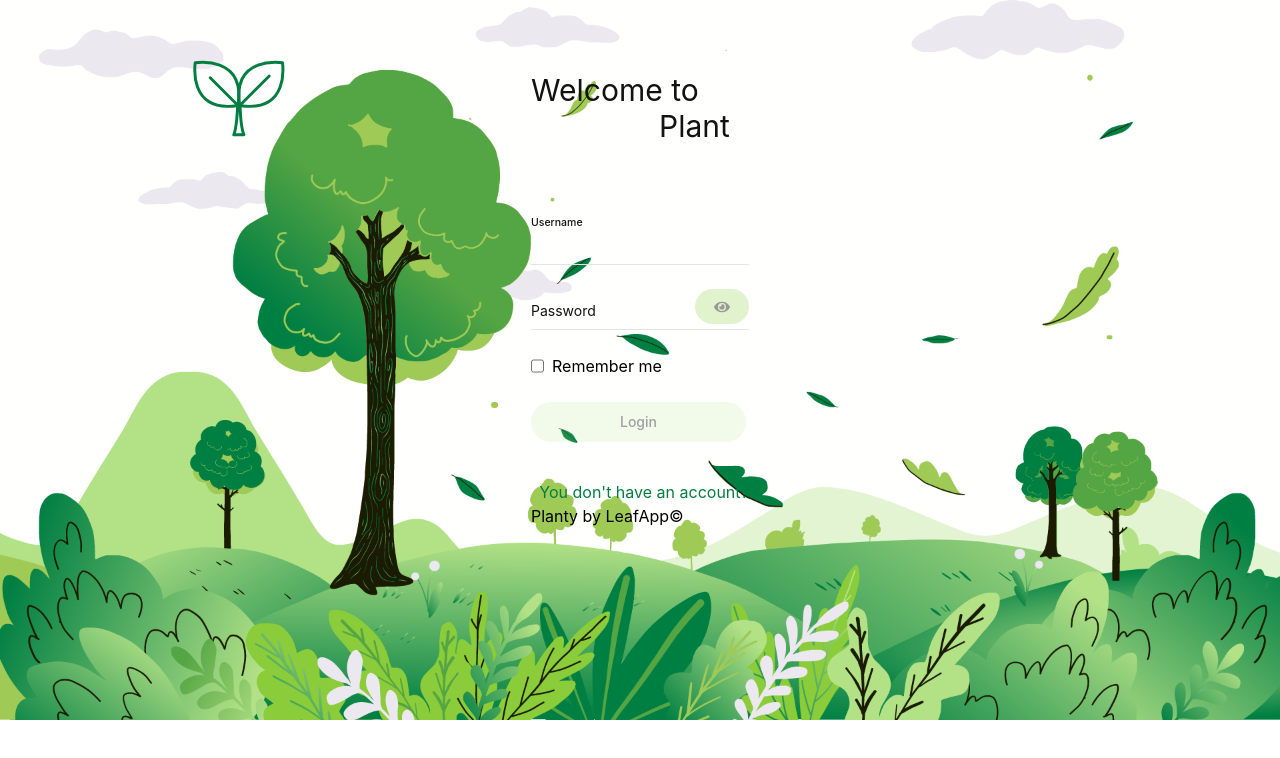
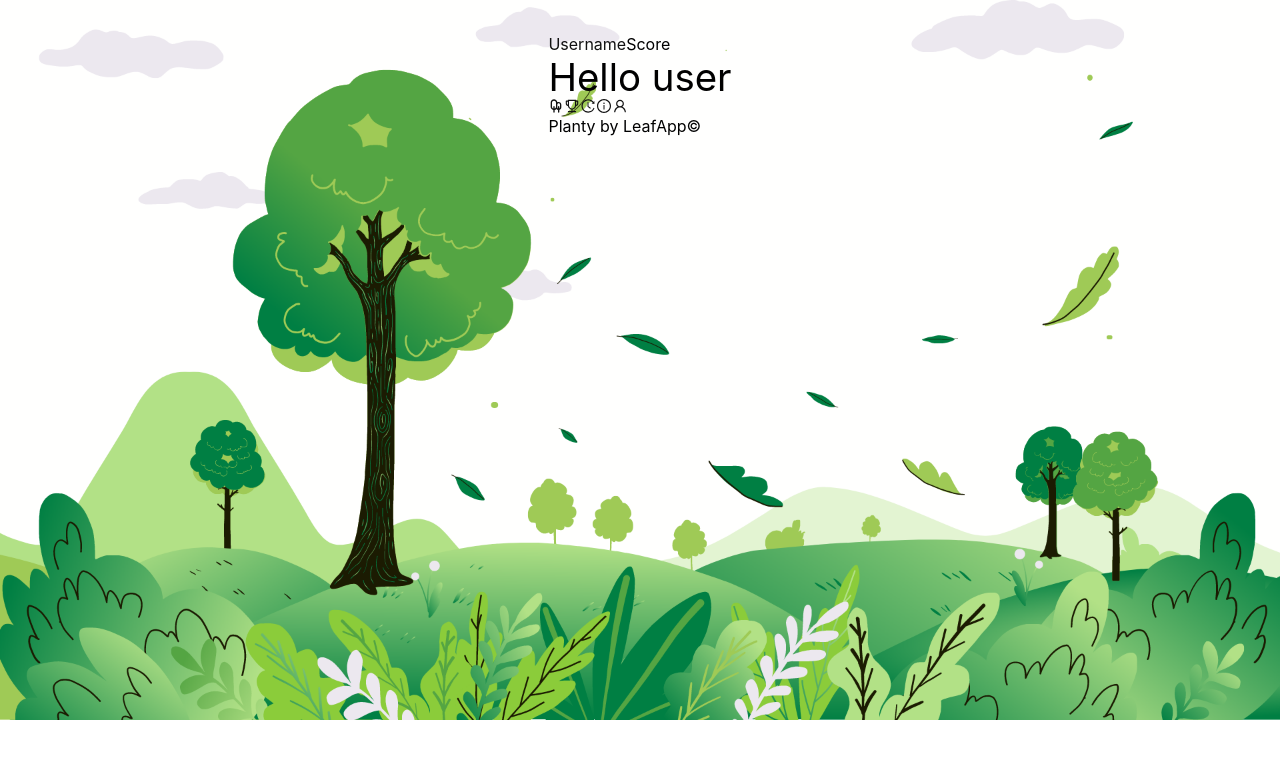
Before and after one commit to krabandicoot/Planty_Becode, a React (Vite) app in the folder app/client/: page /map in a window 1280 px wide. Before the commit this address led to /signin. Shown: the top 758 px of the page. Built offline with nearby package versions, Linux system fonts and the light colour scheme.

Commit message:
started the navbar design

```diff
--- a/app/client/src/App.jsx
+++ b/app/client/src/App.jsx
@@ -29,7 +29,7 @@ export default function App() {
         <Route path="signup" element={<><Title /><SignUp /><Footer /></>} />
 
         {/* protected routes */}
-        <Route element={<RequireAuth />}>
+        {/* <Route element={<RequireAuth />}> */}
         <Route path="map" element={<><Header /><Map /><Navbar /><Footer /></>} />
         <Route path="leaderboard" element={<><Header /><Leaderboard /><Navbar /><Footer /></>} />
         <Route path="gamelog" element={<><Header /><Gamelog /><Navbar /><Footer /></>} />
@@ -37,8 +37,6 @@ export default function App() {
         <Route path="account" element={<><Header /><User /><Navbar /><Footer /></>} />
         <Route path="/tree" element={<><Header /><Tree /><Navbar /><Footer /></>} />
       </Route>
-
-      </Route>
     </Routes >
   );
 }
--- a/app/client/src/components/Header.jsx
+++ b/app/client/src/components/Header.jsx
@@ -1,9 +1,10 @@
+import { Link } from "react-router-dom";
 export function Header() {
   return (
-    <div>
+    <header className="flex">
       <img />
-      <p>Username</p>
+      <Link to="/account">Username</Link>
       <p>Score</p>
-    </div>
+    </header>
   );
 }
--- a/app/client/src/components/Navbar.jsx
+++ b/app/client/src/components/Navbar.jsx
@@ -1,26 +1,16 @@
+import { Link } from "react-router-dom";
+import { AiOutlineInfoCircle, AiOutlineTrophy, AiOutlineUser, AiOutlineHistory } from "react-icons/ai";
+import { CgTrees } from "react-icons/cg";
+
 export function Navbar() {
 
     return (
-        <nav className="nav">
-            <ul>
-                <li>
-                    <a href="/map">
-                        Map
-                    </a>
-                </li>
-                <li>
-                    <a href="/leaderBoard">Leaderboard</a>
-                </li>
-                <li>
-                    <a href="/gamelog">Gamelog</a>
-                </li>
-                <li>
-                    <a href="/gamerules">Gamerules</a>
-                </li>
-                <li>
-                    <a href="/account">Account</a>
-                </li>
-            </ul>
-        </nav >
+        <nav className="nav flex">
+            <Link to="/map"><CgTrees /></Link>
+            <Link to="/leaderboard"><AiOutlineTrophy /></Link>
+            <Link to="/gamelog"><AiOutlineHistory /></Link>
+            <Link to="/gamerules"><AiOutlineInfoCircle /></Link>
+            <Link to="/account"><AiOutlineUser /></Link>
+        </nav>
     )
 }
--- /dev/null
+++ b/app/client/src/components/PrivateRoutes.jsx
@@ -0,0 +1,5 @@
+import { Route, Redirect } from "react-router";
+
+const PrivateRoute = ({ children, ...rest }) => {
+    let auth = { 'token': false }
+}
--- a/app/client/src/components/RequireAuth.jsx
+++ b/app/client/src/components/RequireAuth.jsx
@@ -4,10 +4,10 @@ import useAuth from "../hooks/useAuth";
 export default function RequireAuth() {
     const { auth } = useAuth();
     const location = useLocation();
-    console.log(auth?.signInToken);
+    // console.log(auth?.username);
 
     return (
-        auth?.signInToken // checks to see if there is a user or not
+        auth?.username // checks to see if there is a user or not
             ? <Outlet /> // if yes, we return the outlet
             : <Navigate to='/signin' state={{ from: location }} replace /> //we send the user to the login page and replaces the current location with the one we want ie signin
     );
--- a/app/client/src/components/SignIn.jsx
+++ b/app/client/src/components/SignIn.jsx
@@ -54,14 +54,8 @@ export function SignIn() {
                 console.log("You are logged");
                 console.log(JSON.stringify(response?.data));
                 const signInToken = response?.data?.signInToken;
-
-                // if (response.data.signInToken) {
-                //     localStorage.setItem("user", JSON.stringify(response.data));
-                // } else {
-                //     console.log("no response");
-                // }
-
-                setAuth({ username, password, signInToken });
+                console.log(signInToken)
+                setAuth({ username, password });
                 setUsername("");
                 setPassword("");
                 // setSuccess(true);
--- a/app/client/src/components/User.jsx
+++ b/app/client/src/components/User.jsx
@@ -1,11 +1,11 @@
 
-const ACCOUNT_URL = "/api/account/players";
+const ACCOUNT_URL = "/api/account/leaderboard._id";
 
 export function User() {
 
     return (
         <section>
-            <h1>Leader</h1>
+            <h1>User</h1>
         </section>
     )
 }
--- a/app/client/src/context/AuthProvider.jsx
+++ b/app/client/src/context/AuthProvider.jsx
@@ -4,7 +4,7 @@ const AuthContext = createContext({});
 
 export const AuthProvider = ({ children }) => { // provides the authentication to the different components
     const [auth, setAuth] = useState({});
-
+    console.log(auth);
     return (
         <AuthContext.Provider value={{ auth, setAuth }}>
             {children}
```
Lines whose indentation alone changed are shown as unchanged.
